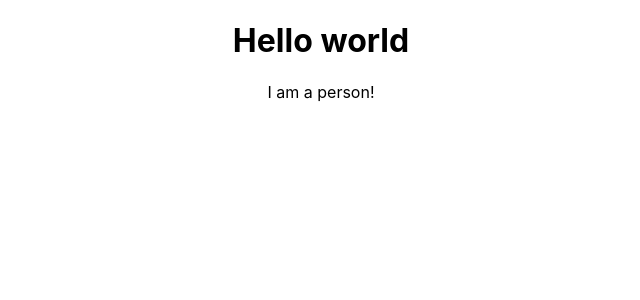
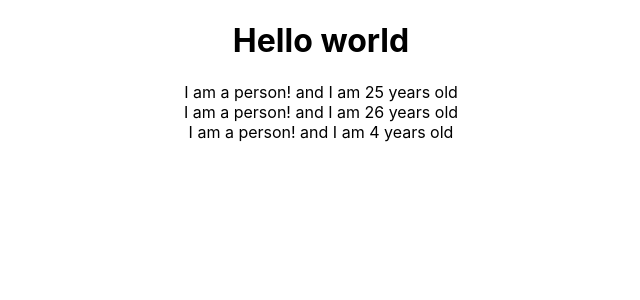
Before and after one commit to DalatCoder/learn-react-max, a React (Create React App) app in the folder 01.basic/: page / in a window 1280 px wide. Shown: the top 300 px of the page, without its empty margins (319-959 px from the left). Built offline with nearby package versions, Linux system fonts and the light colour scheme.

Commit message:
01.Inject JS code into JSX

```diff
--- a/01.basic/src/App.js
+++ b/01.basic/src/App.js
@@ -7,6 +7,8 @@ function App() {
     <div className="App">
       <h1>Hello world</h1>
       <Person />
+      <Person />
+      <Person />
     </div>
   );
 }
--- a/01.basic/src/Person/Person.js
+++ b/01.basic/src/Person/Person.js
@@ -1,7 +1,11 @@
 import React from 'react';
 
 const Person = () => {
-  return <div>I am a person!</div>;
+  return (
+    <div>
+      I am a person! and I am {Math.floor(Math.random() * 30)} years old
+    </div>
+  );
 };
 
 export default Person;
```
